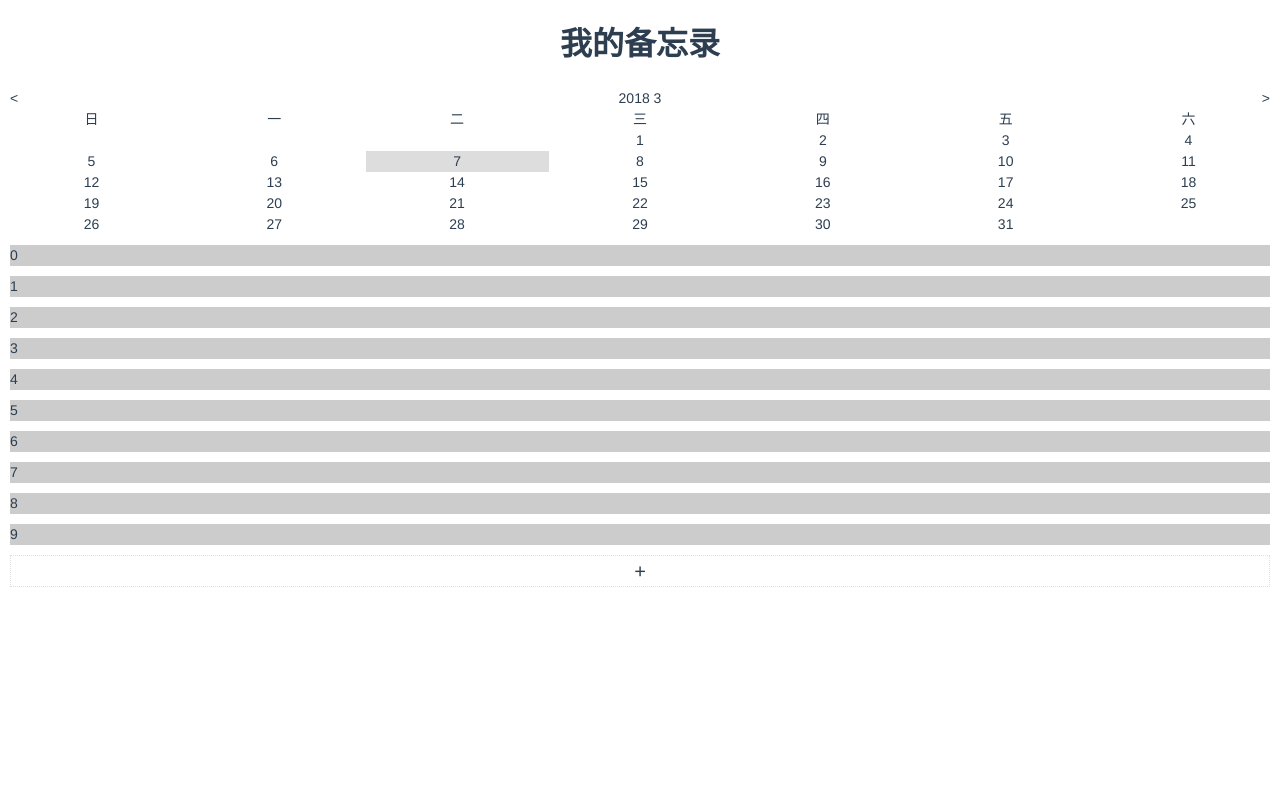
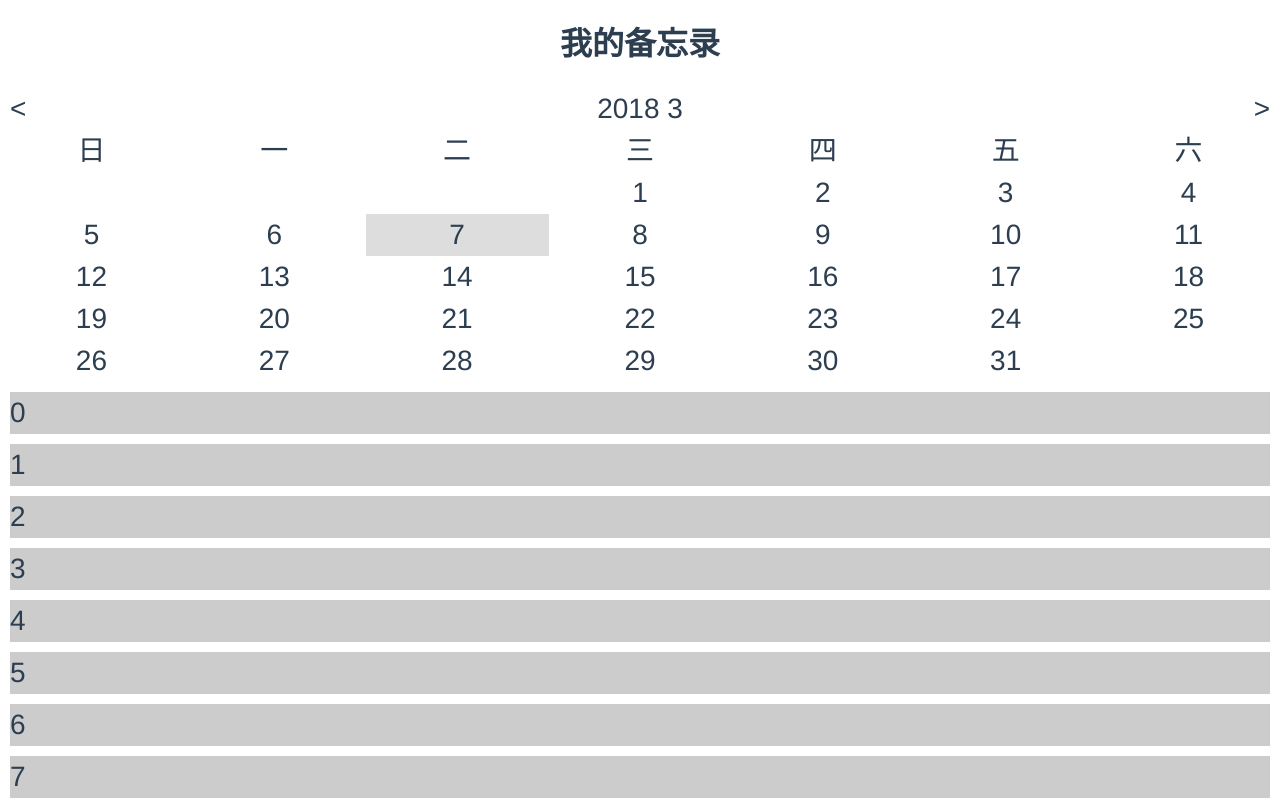
Before and after one commit to mapletao/MemorandumVue, a Vue app: page /#/home in a window 1280 px wide. Built offline with nearby package versions, Linux system fonts and the light colour scheme.

Commit message:
add theme.less

```diff
--- a/src/assets/css/common.less
+++ b/src/assets/css/common.less
@@ -1,5 +1,5 @@
+@import './theme.less';
 @barHeight: 88px;
-@fontSize: 32px;
 .page {
   position: relative;
   width: 100%;
@@ -11,7 +11,7 @@
     height: @barHeight;
     line-height: @barHeight;
     width: 100%;
-    font-size: @fontSize;
+    font-size: @fontSize16;
     overflow: hidden;
     display: flex;
     justify-content: space-between;
--- /dev/null
+++ b/src/assets/css/theme.less
@@ -0,0 +1,4 @@
+@fontSize16: 32px;
+@fontSize14: 28px;
+@fontSize12: 24px;
+@fontSize10: 20px;
--- a/src/pages/Home.vue
+++ b/src/pages/Home.vue
@@ -146,7 +146,7 @@ export default {
     },
     // 获取一个月的天数
     getDay ({y, m}) {
-      const day = 28
+      const day = (y % 400 === 0 || (y % 100 !== 0 && y % 4 === 0)) ? 29 : 28
       switch (m) {
         case 1:
         case 3:
@@ -168,19 +168,20 @@ export default {
 </script>
 
 <style lang="less">
+  @import '../assets/css/theme.less';
   .home-page {
     .calendar-header {
       display: flex;
       justify-content: space-between;
       padding: 0 10px;
-      font-size: 14px;
+      font-size: @fontSize14;
     }
     .calendar-con {
       list-style: none;
       font-size: 0;
       .calendar-item {
         display: inline-block;
-        font-size: 14px;
+        font-size: @fontSize14;
         width: 100%/7;
         text-align: center;
         &.active {
@@ -189,7 +190,7 @@ export default {
       }
     }
     .note-con {
-      font-size: 14px;
+      font-size: @fontSize14;
       padding: 0 10px;
       >li {
         margin: 10px 0;
```
